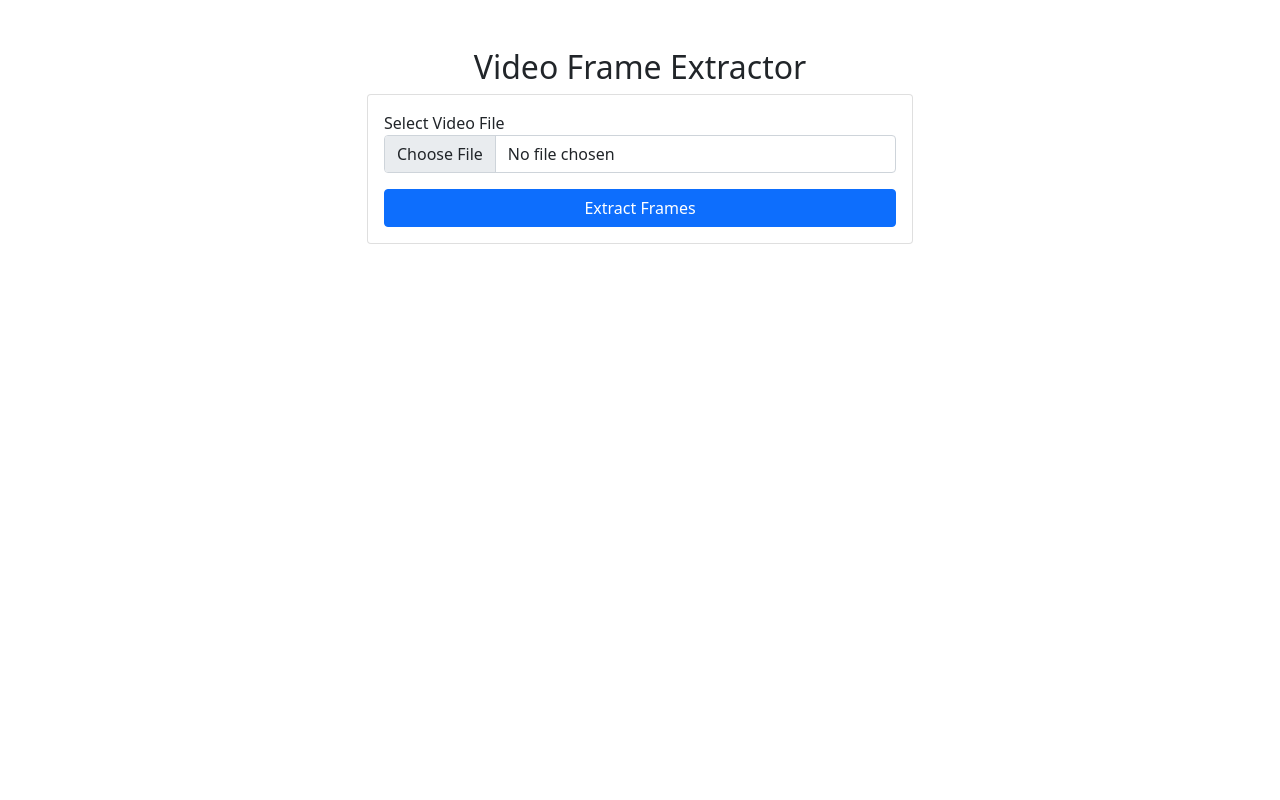
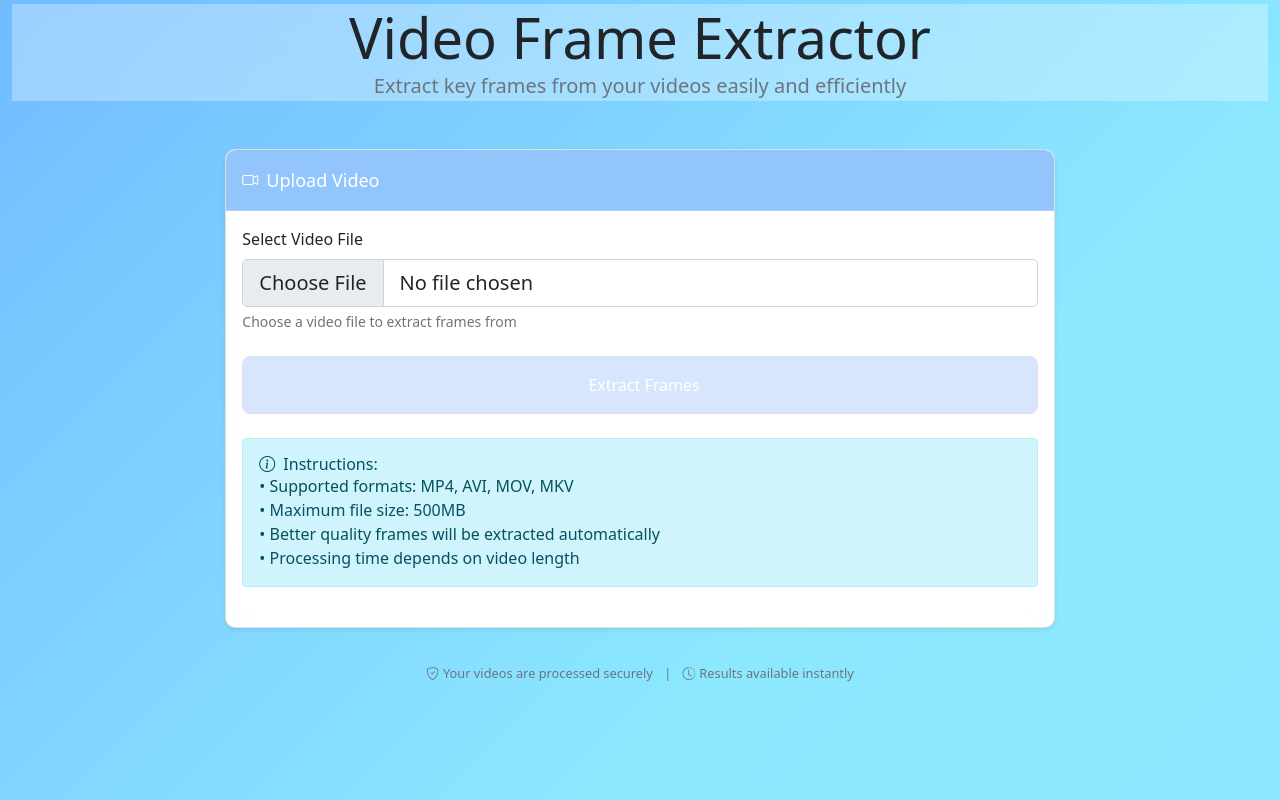
Before and after one commit to Raghav-56/Extract_frames_i_ffmpeg, a Flask app: page / in a window 1280 px wide. Run offline with Flask 3, Linux system fonts and the light colour scheme; some libraries are stand-ins or nearby versions.

Commit message:
phase:2
improved the interface

```diff
--- a/static/css/styles.css
+++ b/static/css/styles.css
@@ -1,4 +1,29 @@
 
+        body {
+            margin: 0;
+            max-height: 100vh;
+            background: linear-gradient(-45deg,
+                #c2ebff,
+                #95e1ff,
+                #8be8ff,
+                #5b94ff);
+            background-size: 400% 400%;
+            animation: gradient 7s ease-in-out infinite alternate;
+            position: relative;
+        }
+
+
+
+        @keyframes gradient {
+            0% { background-position: 0% 50%; }
+            25% { background-position: 50% 50%; }
+            50% { background-position: 100% 50%; }
+            75% { background-position: 50% 50%; }
+            100% { background-position: 0% 50%; }
+        }
+
+
+/*----------------------------------------------------------------------------------------*/
 
 /* Style for the frame images */
 .frame-image {
--- a/templates/index.html
+++ b/templates/index.html
@@ -4,22 +4,64 @@
     <meta charset="UTF-8">
     <title>Video Frame Extractor</title>
     <link href="https://cdn.jsdelivr.net/npm/bootstrap@5.1.3/dist/css/bootstrap.min.css" rel="stylesheet">
+    <link rel="stylesheet" href="https://cdn.jsdelivr.net/npm/bootstrap-icons@1.7.2/font/bootstrap-icons.css">
+    <script src="https://cdn.tailwindcss.com"></script>
+    <link rel="stylesheet" href="{{ url_for('static', filename='css/styles.css') }}">
 </head>
-<body>
-    <div class="container mt-5">
-        <h2 class="text-center">Video Frame Extractor</h2>
-        <div class="row justify-content-center">
-            <div class="col-md-6">
-                <div class="card">
-                    <div class="card-body">
+<body class="bg-light ">
+    <div class="container  mt-1">
+        <div class="text-center bg-white/30 backdrop-blur-lg w-full h-full mb-5">
+            <h2 class="display-4">Video Frame Extractor</h2>
+            <p class="lead text-muted">Extract key frames from your videos easily and efficiently</p>
+        </div>
+
+        <div class="row justify-content-center ">
+            <div class="col-md-8">
+                <div class="card shadow-sm">
+                    <div class=" flex items-center p-3 bg-blue-300 backdrop-blur-md text-white border-b border-white/20">
+                        <i class="bi bi-camera-video mr-2"></i>
+                        <span class="text-lg">Upload Video</span>
+                    </div>
+                    <div class="card-body bg-white/30 backdrop-blur-lg">
+
+                        <!-- Upload Form -->
                         <form id="uploadForm">
-                            <div class="mb-3">
-                                <label for="video">Select Video File</label>
-                                <input type="file" class="form-control" id="video" name="video" accept="video/*" required>
+                            <div class="mb-4">
+                                <label for="video" class="form-label">Select Video File</label>
+                                <input type="file"
+                                class="form-control form-control-lg"
+                                id="video"
+                                name="video"
+                                accept="video/*"
+                                required>
+                                <div class="form-text">Choose a video file to extract frames from</div>
                             </div>
-                            <button type="submit" class="btn btn-primary w-100">Extract Frames</button>
+
+                            <button type="submit" class="w-full py-3 bg-blue-500/20 hover:bg-sky-700/30 text-white font-medium rounded-lg transition-all duration-300 flex items-center justify-center gap-2 backdrop-blur-sm border border-white/20 hover:shadow-lg">
+                                <i class="bi bi-extract text-xl"></i>
+                                <span>Extract Frames</span>
+                            </button>
                         </form>
+                        <!-- Instructions -->
+                        <div class="alert alert-info my-4">
+                            <h5 class="alert-heading"><i class="bi bi-info-circle me-2"></i>Instructions:</h5>
+                            <ul class="mb-0">
+                                <li>• Supported formats: MP4, AVI, MOV, MKV</li>
+                                <li>• Maximum file size: 500MB</li>
+                                <li>• Better quality frames will be extracted automatically</li>
+                                <li>• Processing time depends on video length</li>
+                            </ul>
+                        </div>
                     </div>
+                </div>
+
+                <!-- Additional Information -->
+                <div class="mt-8 text-center text-muted">
+                    <small>
+                        <i class="bi bi-shield-check me-1"></i>Your videos are processed securely
+                        <span class="mx-2">|</span>
+                        <i class="bi bi-clock-history me-1"></i>Results available instantly
+                    </small>
                 </div>
             </div>
         </div>
```
